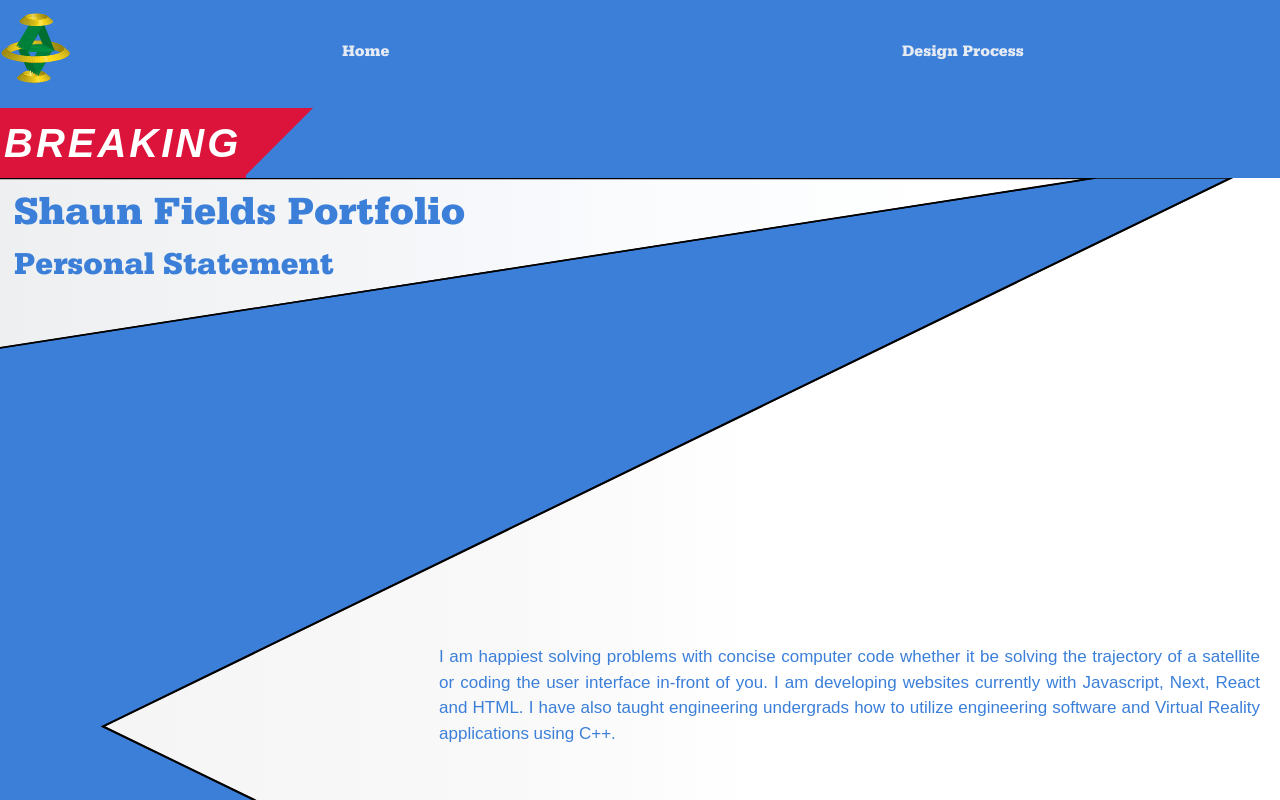
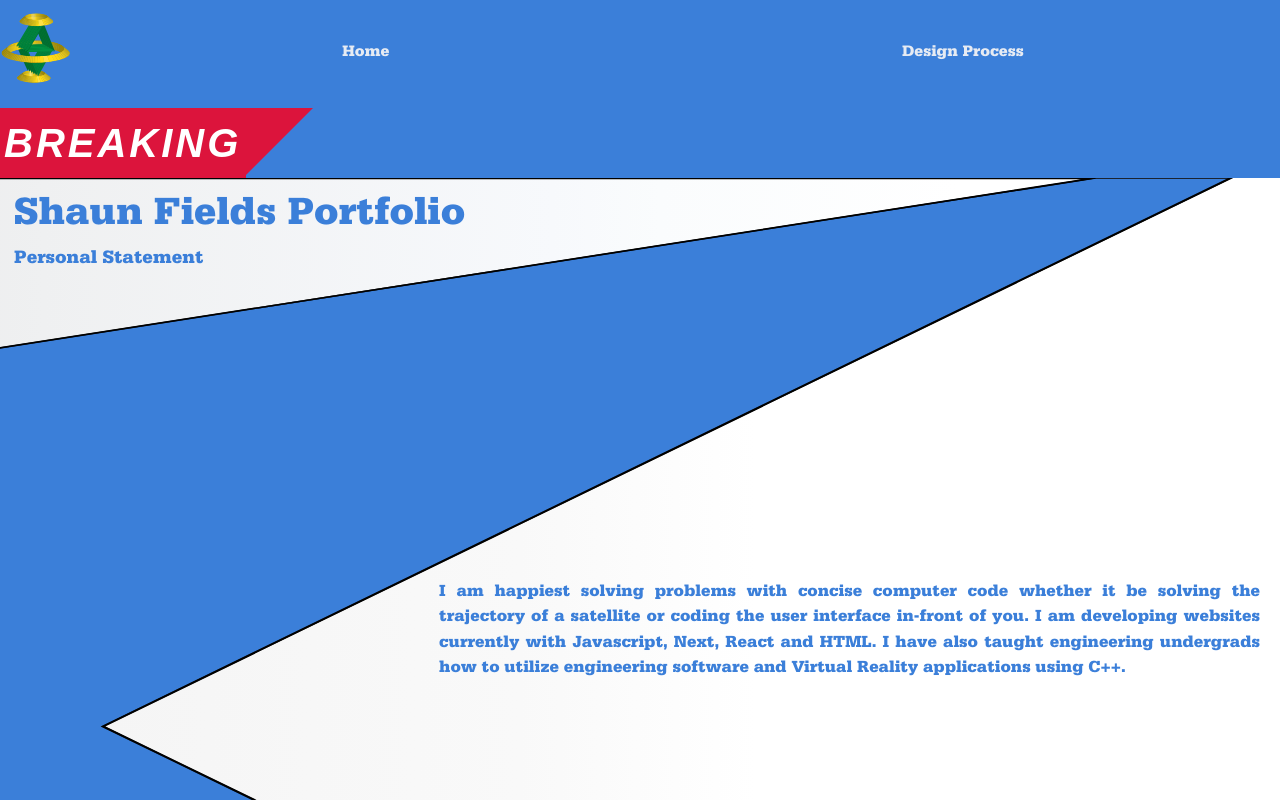
Before and after one commit to drsfieldsIMA/portfolio, a Next.js app: page / in a window 1280 px wide. Shown: the top 800 px of the page. Built offline with nearby package versions, Linux system fonts and the light colour scheme.

Commit message:
bio and fonts

```diff
--- a/styles/base/_reset.scss
+++ b/styles/base/_reset.scss
@@ -37,5 +37,9 @@ body {
   }
 
   p {
-    font: "Serifa";
+    font-family: "Serifa";
   }
+
+  .h2, h2 {
+    font-size: calc(1.025rem + .2vw);
+}
--- a/styles/globals.scss
+++ b/styles/globals.scss
@@ -515,7 +515,7 @@ footer {
     background-color: transparent;
     color: #3b7fd9;
     width: 68%;
-    margin: 21rem 32%;
+    margin: 18rem 32%;
     text-align:justify!important;
 }
 
```
